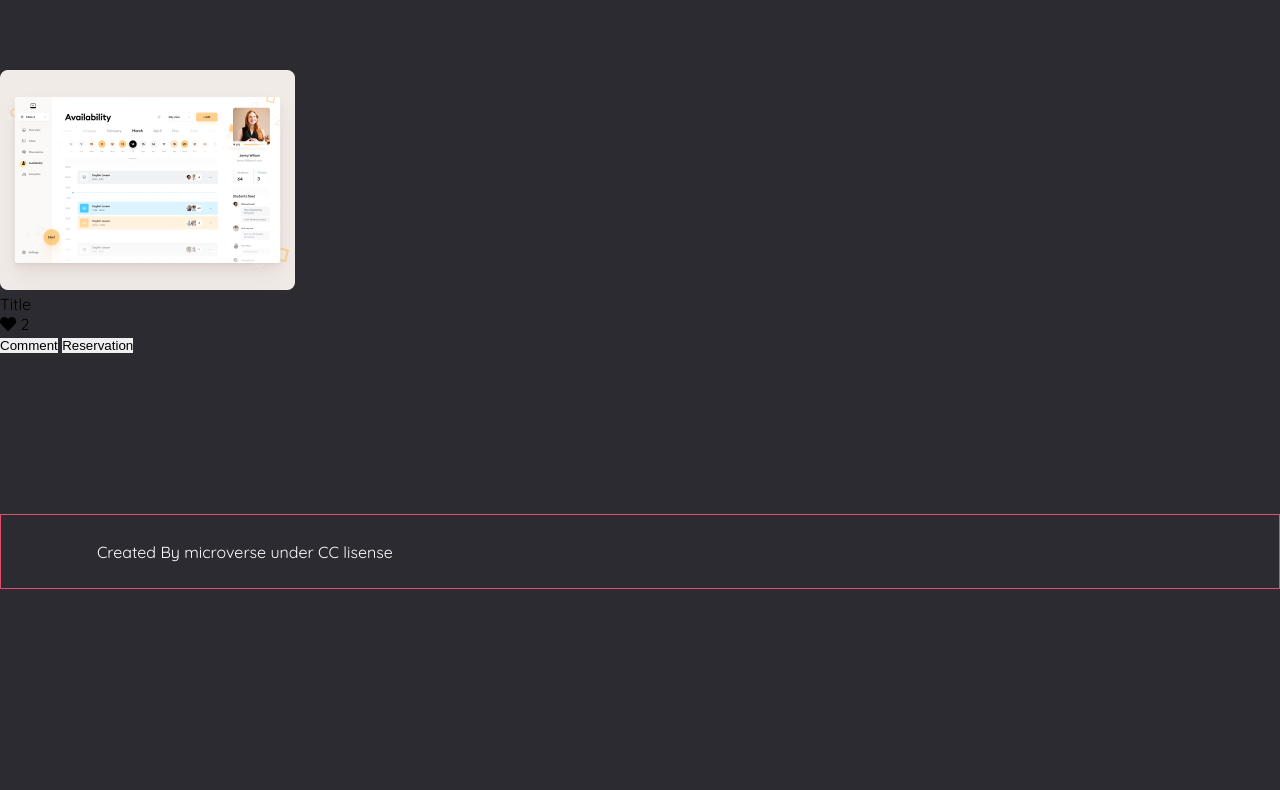
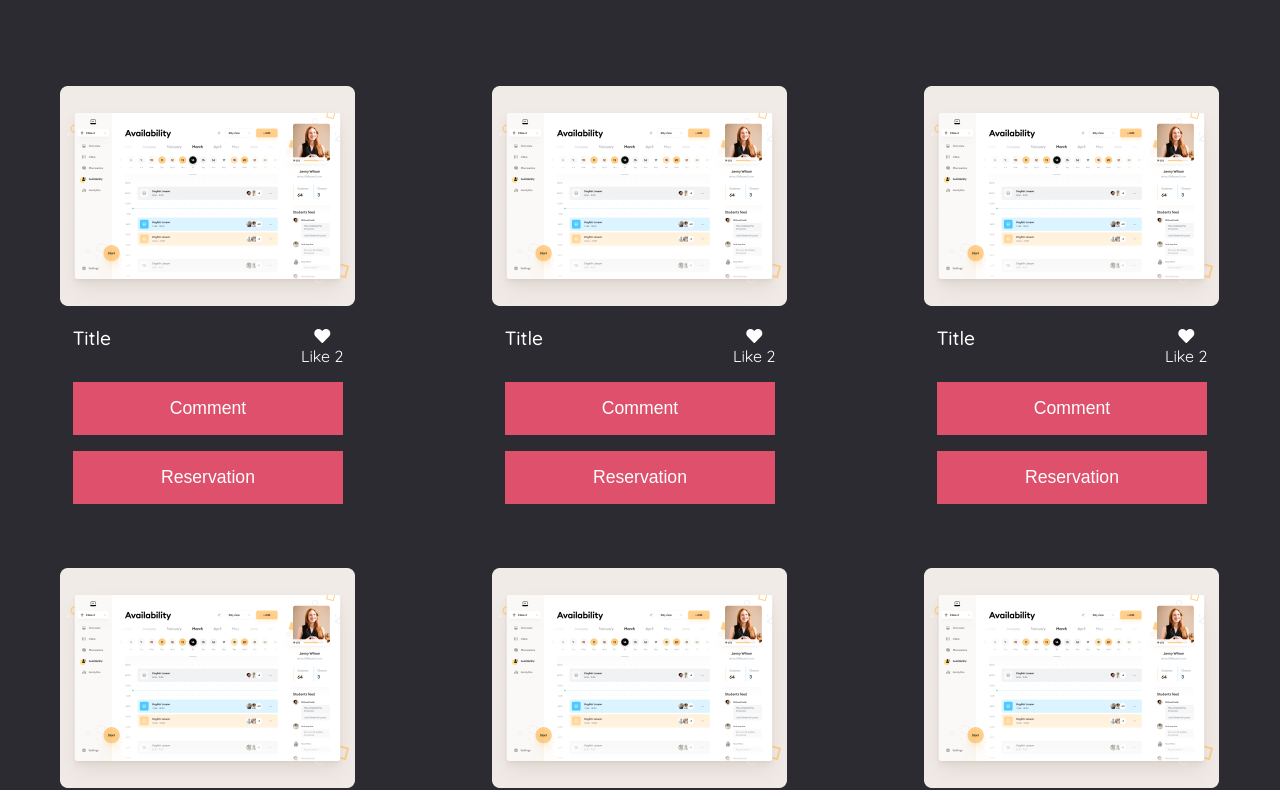
Before and after one commit to moise10r/RickAndMorty, a website built with webpack: page src/index.html in a window 1280 px wide. Shown: the part 90-880 px from the top of the page. Before the commit the page ends 800 px from the top, so only its background shows below. Built offline with nearby package versions, Linux system fonts and the light colour scheme; no server answers.

Commit message:
Add main section styling.

```diff
--- a/src/index.html
+++ b/src/index.html
@@ -30,7 +30,7 @@
   </header>
     <main id="main-section">
       <div class="main-wrapper">
-          <ul class="items-list">
+          <ul class="items-list flex">
 
           </ul>
        </div>
--- a/src/index.js
+++ b/src/index.js
@@ -37,14 +37,102 @@ list.innerHTML = `
 <div class="img-wrapper">
   <img src='${imgItem}' alt="Img">
 </div>
-  <div class="like-content">
+  <div class="like-content flex">
     <div class="title">Title</div>
-    <div class="title">
-      <span><i class="fas fa-heart"></i></span>
-      <span>2</span>
+    <div class="like flex">
+    <span><i class="fas fa-heart"></i></span>
+    <span>
+        <span>Like</span>
+        <span>2</span>
+      </span>
     </div>
   </div>
-  <button class="btn comment">Comment</button>
-  <button class="btn reservation">Reservation</button>
+  <div class="comment"><button class="btn">Comment</button></div>
+  <div class="reserv"><button class="btn">Reservation</button></div>
+</li>
+<li class="item">
+<div class="img-wrapper">
+  <img src='${imgItem}' alt="Img">
+</div>
+  <div class="like-content flex">
+    <div class="title">Title</div>
+    <div class="like flex">
+    <span><i class="fas fa-heart"></i></span>
+    <span>
+        <span>Like</span>
+        <span>2</span>
+      </span>
+    </div>
+  </div>
+  <div class="comment"><button class="btn">Comment</button></div>
+  <div class="reserv"><button class="btn">Reservation</button></div>
+</li>
+<li class="item">
+<div class="img-wrapper">
+  <img src='${imgItem}' alt="Img">
+</div>
+  <div class="like-content flex">
+    <div class="title">Title</div>
+    <div class="like flex">
+    <span><i class="fas fa-heart"></i></span>
+    <span>
+        <span>Like</span>
+        <span>2</span>
+      </span>
+    </div>
+  </div>
+  <div class="comment"><button class="btn">Comment</button></div>
+  <div class="reserv"><button class="btn">Reservation</button></div>
+</li>
+<li class="item">
+<div class="img-wrapper">
+  <img src='${imgItem}' alt="Img">
+</div>
+  <div class="like-content flex">
+    <div class="title">Title</div>
+    <div class="like flex">
+    <span><i class="fas fa-heart"></i></span>
+    <span>
+        <span>Like</span>
+        <span>2</span>
+      </span>
+    </div>
+  </div>
+  <div class="comment"><button class="btn">Comment</button></div>
+  <div class="reserv"><button class="btn">Reservation</button></div>
+</li>
+<li class="item">
+<div class="img-wrapper">
+  <img src='${imgItem}' alt="Img">
+</div>
+  <div class="like-content flex">
+    <div class="title">Title</div>
+    <div class="like flex">
+    <span><i class="fas fa-heart"></i></span>
+    <span>
+        <span>Like</span>
+        <span>2</span>
+      </span>
+    </div>
+  </div>
+  <div class="comment"><button class="btn">Comment</button></div>
+  <div class="reserv"><button class="btn">Reservation</button></div>
+</li>
+<li class="item">
+<div class="img-wrapper">
+  <img src='${imgItem}' alt="Img">
+</div>
+  <div class="like-content flex">
+    <div class="title">Title</div>
+    <div class="like flex">
+    <span><i class="fas fa-heart"></i></span>
+    <span>
+        <span>Like</span>
+        <span>2</span>
+      </span>
+    </div>
+  </div>
+  <div class="comment"><button class="btn">Comment</button></div>
+  <div class="reserv"><button class="btn">Reservation</button></div>
 </li>
 `;
--- a/src/style.css
+++ b/src/style.css
@@ -29,8 +29,6 @@ html {
   height: 75px;
   background-color: var(--secondaryColor);
   border: 1px solid var(--primaryColor);
-  /* position: absolute; */
-  /* bottom: 0; */
 }
 
 #footer p {
@@ -38,7 +36,7 @@ html {
 }
 
 .main-footer-container {
-  width: 90%;
+  width: 80%;
   margin: 0 auto;
   height: 100%;
   align-items: center;
@@ -71,7 +69,7 @@ header {
 }
 
 header .header-main-container {
-  width: 90%;
+  width: 80%;
   height: 100%;
   margin: 0 auto;
   justify-content: space-between;
@@ -121,3 +119,73 @@ nav ul li:hover:after {
 .main-wrapper {
   width: 100%;
 }
+
+.items-list {
+  width: 100%;
+  flex-direction: column;
+}
+
+.item {
+  width: 80%;
+  margin: 0 auto;
+  padding: 1rem;
+  max-width: 400px;
+}
+
+.item .img-wrapper {
+  width: 100%;
+  text-align: center;
+}
+
+.item .img-wrapper img {
+  max-width: 100%;
+}
+
+.like-content {
+  width: 100%;
+  justify-content: space-between;
+  margin-top: 1rem;
+}
+
+.like-content .title {
+  font-size: 1.2rem;
+  font-weight: 500;
+  color: var(--text-color);
+}
+
+.like {
+  flex-direction: column;
+  justify-content: center;
+  align-items: center;
+  color: var(--text-color);
+}
+
+.comment,
+.reserv {
+  width: 100%;
+  margin-top: 1rem;
+}
+
+.btn {
+  padding: 1rem 0;
+  width: 100%;
+  font-size: 1.1rem;
+  color: var(--text-color);
+  background-color: var(--primaryColor);
+  font-weight: 400;
+}
+
+@media screen and (min-width: 920px) {
+  .items-list {
+    display: grid;
+    grid-template-columns: repeat(3, 1fr);
+    gap: 1rem;
+  }
+
+  .comment,
+  .reserv,
+  .like-content {
+    width: 90%;
+    margin: 1rem auto;
+  }
+}
```
